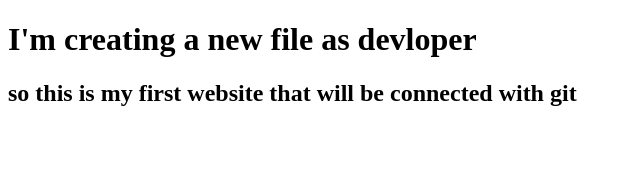
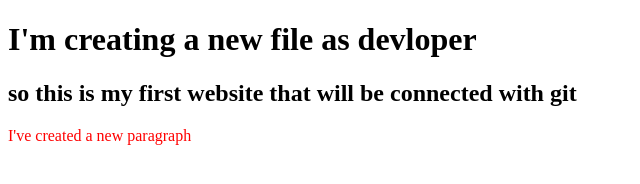
Before and after one commit to tarek3203/my_second_repo, a plain HTML site: page index.html in a window 1280 px wide. Shown: the whole page, without its empty margins (0-640 px from the left). Drawn offline with Linux system fonts and the light colour scheme.

Commit message:
paragraph added

```diff
--- a/index.html
+++ b/index.html
@@ -5,10 +5,13 @@
     <meta http-equiv="X-UA-Compatible" content="IE=edge">
     <meta name="viewport" content="width=device-width, initial-scale=1.0">
     <title>my first dcument</title>
+    <link rel="stylesheet" href="style.css">
 </head>
 <body>
     <h1>I'm creating a new file as devloper</h1>
     <h2>so this is my first website that will be connected with git</h2>
+    <p>I've created a new paragraph</p>
+
 
 </body>
 </html>
--- /dev/null
+++ b/style.css
@@ -0,0 +1,3 @@
+p{
+    color: red;
+}
```
